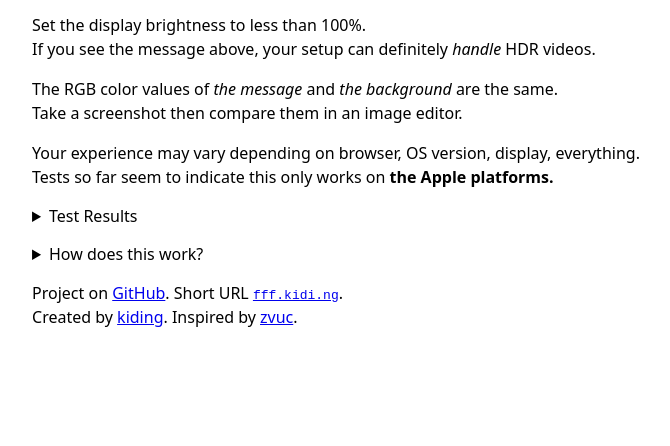
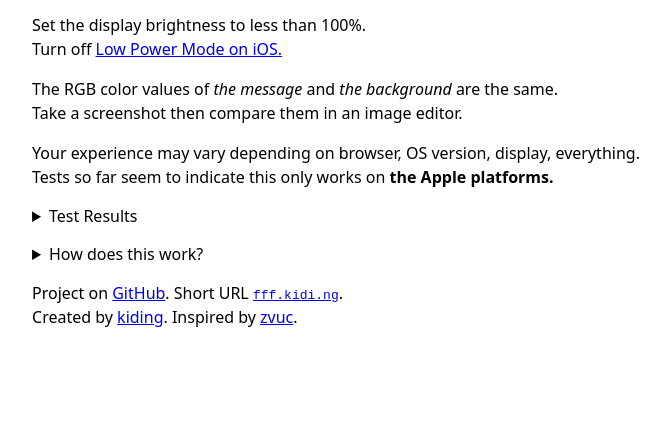
Before and after one commit to kiding/wanna-see-a-whiter-white, a plain HTML site: page index.html in a window 1280 px wide. Shown: the part 354-800 px from the top of the page, without its empty margins (304-974 px from the left). Drawn offline with Linux system fonts and the light colour scheme.

Commit message:
Fixes #2

```diff
--- a/index.html
+++ b/index.html
@@ -96,7 +96,7 @@
   <div id="info">
     <p>
       Set the display brightness to less than 100%.<br>
-      If you see the message above, your setup can definitely <i>handle</i> HDR videos.
+      Turn off <a href="https://support.apple.com/en-us/HT205234">Low Power Mode on iOS.</a>
     </p>
     <p>
       The RGB color values of <i>the message</i> and <i>the background</i> are the same.<br>
@@ -115,6 +115,7 @@
           <li>Safari, macOS Big Sur, MacBook Pro (15-inch, 2018)</li>
           <li>Safari, macOS Big Sur, MacBook Pro (16-inch, 2019)</li>
           <li>Safari, macOS Big Sur, iMac (Retina 5K, 27-inch, 2020)</li>
+          <li>iOS 14, iPhone X</li>
           <li>iOS 14, iPhone XS</li>
           <li>iOS 14, iPhone 12 / iPhone 12 Pro</li>
           <li>iOS 14, iPad Pro 11-inch (2nd generation)</li>
```
